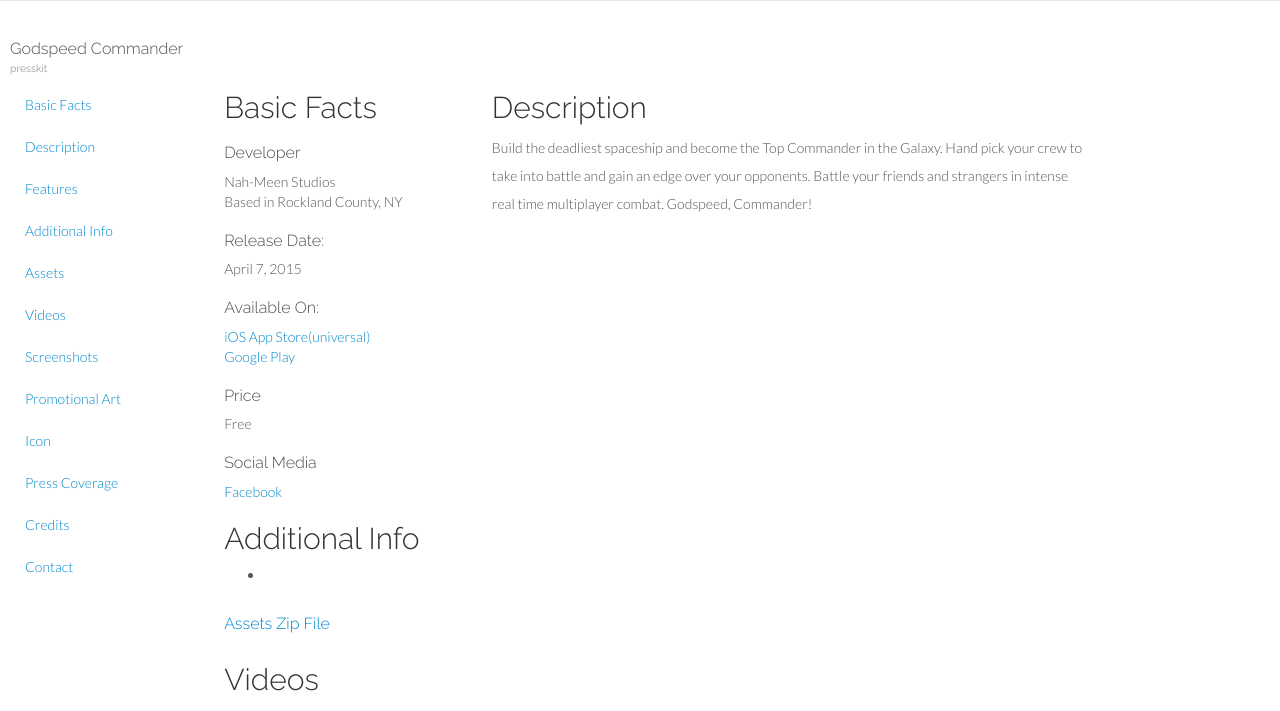
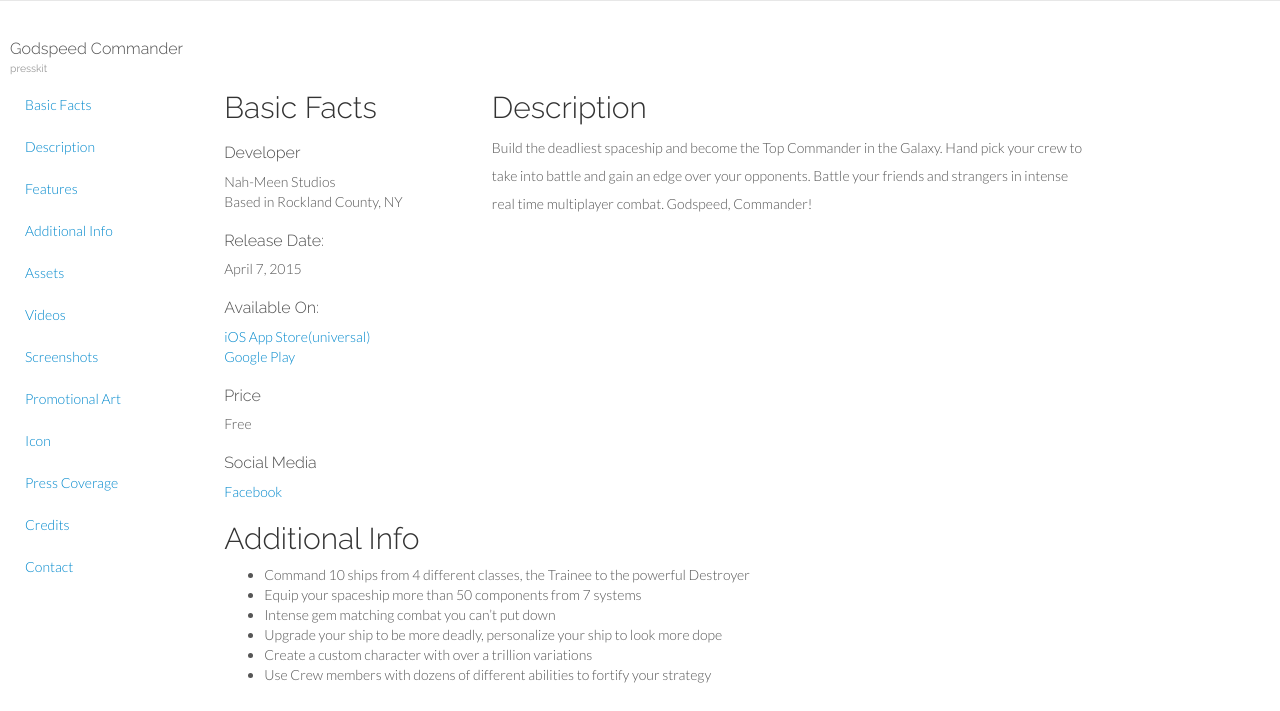
Before and after one commit to nahmeenstudios/nahmeenstudios.github.io, a plain HTML site: page godspeedcommander.html in a window 1280 px wide. Shown: the part 80-791 px from the top of the page. Drawn offline with Linux system fonts and the light colour scheme.

Commit message:
bullet points

```diff
--- a/godspeedcommander.html
+++ b/godspeedcommander.html
@@ -108,7 +108,12 @@ Build the deadliest spaceship and become the Top Commander in the Galaxy.  Hand
 		<div class = "col-lg-10 col-lg-offset-2">
 			<h2>Additional Info</h2>
 			<ul>
-				<li></li>
+				<li>Command 10 ships from 4 different classes, the Trainee to the powerful Destroyer</li>
+				<li>Equip your spaceship more than 50 components from 7 systems</li>
+				<li>Intense gem matching combat you can’t put down</li>
+				<li>Upgrade your ship to be more deadly, personalize your ship to look more dope</li>
+				<li>Create a custom character with over a trillion variations</li>
+				<li>Use Crew members with dozens of different abilities to fortify your strategy</li>
 			</ul>
 		</div>
 	</div>
```
